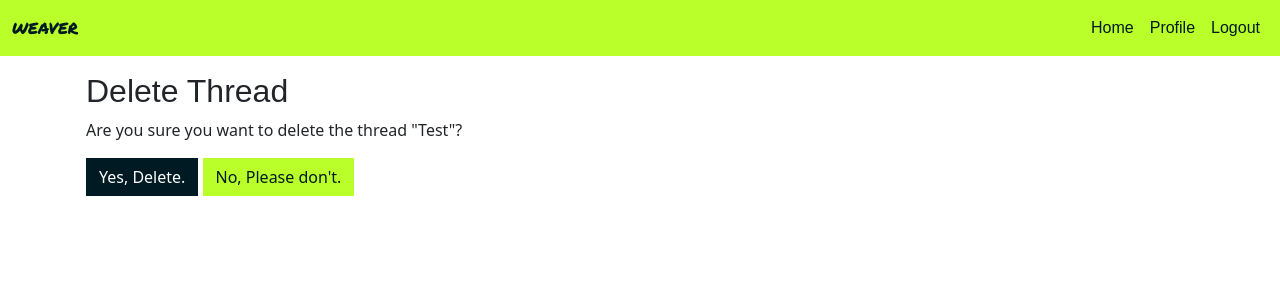
After one commit to DasUnicorn/WordWeave, a Django app: page /thread/4/delete/ in a window 1280 px wide. The commit adds this page. Shown: the top 300 px of the page. Run offline with Django 4.2, Linux system fonts and the light colour scheme; a user stored in the database is signed in; data comes from the database, SQL or seed files in the repository; both versions use the stored data as it was after the commit; parts of the project's set-up code (start-up, migrations or seed data) failed here and were passed over; some web fonts are replaced.

Commit message:
feat: adding functionality to edit and delete a thread, #9

```diff
--- a/static/css/style.css
+++ b/static/css/style.css
@@ -161,6 +161,22 @@ a {
 	transform: rotate(180deg);
 }
 
+.md-show {
+	display: none;
+}
+
+@include media-breakpoint-up(md) {
+	.rows {
+		display: flex;
+		flex-direction: row;
+	}
+}
+@include media-breakpoint-up(md) {
+	.md-show {
+		display: flex;
+	}
+}
+
 @include media-breakpoint-up(md) {
 	.rows {
 		display: flex;
@@ -169,6 +185,30 @@ a {
 }
 
 /* Overwright Bootstrap classes*/
+.btn {
+	color: var(--color-text-dark);
+	background-color: var(--color-highlight);
+	border-radius: 0px;
+	border-color: var(--color-highlight);
+}
+
+.btn:hover {
+	color: var(--color-text-light);
+	background-color: var(--color-background-highlight);
+	border-color: var(--color-background-highlight);
+}
+
+.btn-danger {
+	color: var(--color-text-light);
+	background-color: var(--color-background-highlight);
+	border-color: var(--color-background-highlight);
+}
+
+.btn-danger {
+	color: var(--color-text-light);
+	background-color: var(--color-text-dark);
+	border-color: var(--color-text-dark);
+}
 
 .fs-7 {
 	font-size: 0.7em;
--- /dev/null
+++ b/weave_manager/templates/delete_thread_confirm.html
@@ -0,0 +1,12 @@
+{% extends "base.html" %}
+{% block content %}
+<div class="container-lg p-3">
+  <h2>Delete Thread</h2>
+  <p>Are you sure you want to delete the thread "{{ thread.title }}"?</p>
+  <form method="post" action="{% url 'delete_thread' thread_id=thread.id %}">
+    {% csrf_token %}
+    <input type="submit" value="Yes, Delete." class="btn btn-danger">
+    <a href={% url 'home' %} class="btn">No, Please don't.</a>
+  </form>
+</div>
+{% endblock %}
--- a/weave_manager/urls.py
+++ b/weave_manager/urls.py
@@ -10,6 +10,8 @@ urlpatterns = [
     path('upvote_comment/<int:comment_id>/', upvote_comment, name='upvote_comment'),
     path('downvote_comment/<int:comment_id>/', downvote_comment, name='downvote_comment'),
     path('thread/<slug:slug>/add_comment/', AddCommentView.as_view(), name='add_comment'),
+    path('thread/<int:thread_id>/edit/', views.edit_thread, name='edit_thread'),
+    path('thread/<int:thread_id>/delete/', views.delete_thread, name='delete_thread'),
     path('thread/<slug:slug>/', ThreadDetailView.as_view(), name='thread_detail'),
     path('info/', InfoView.as_view(), name='info'),
 ]
--- a/weave_manager/views.py
+++ b/weave_manager/views.py
@@ -9,7 +9,7 @@ from .forms import ThreadForm
 from django.urls import reverse_lazy
 from .forms import CommentForm
 from django.views import View
-from django.shortcuts import get_object_or_404, redirect
+from django.shortcuts import get_object_or_404, redirect, reverse
 
 # Create your views here.
 
@@ -84,3 +84,29 @@ def downvote_comment(request, comment_id):
     comment.down_vote(request.user)
     thread = get_object_or_404(Thread, pk=comment.thread.id)
     return redirect('thread_detail', slug=thread.slug)
+
+@login_required
+def edit_thread(request, thread_id):
+    thread = get_object_or_404(Thread, id=thread_id, author=request.user)
+
+    if request.method == 'POST':
+        form = ThreadForm(request.POST, instance=thread)
+        if form.is_valid():
+            form.save()
+            return redirect('thread_detail', slug=thread.slug)
+    else:
+        form = ThreadForm(instance=thread)
+
+    return render(request, 'edit_thread.html', {'form': form, 'thread': thread})
+
+@login_required
+def delete_thread(request, thread_id):
+    thread = get_object_or_404(Thread, id=thread_id, author=request.user)
+
+    if request.method == 'POST':
+        # Handle the deletion of the thread
+        thread.delete()
+        return redirect('home')  # Redirect to home or any other page after deletion
+
+    # Render the delete confirmation page
+    return render(request, 'delete_thread_confirm.html', {'thread': thread})
```
Also changed, not shown: weave_manager/forms.py (+6 -1 lines), weave_manager/templates/edit_thread.html (added, +11 -0 lines), weave_manager/templates/thread_detail.html (+7 -0 lines), db.sqlite3, static/img/icons/delete.svg (added), static/img/icons/edit.svg (added).
